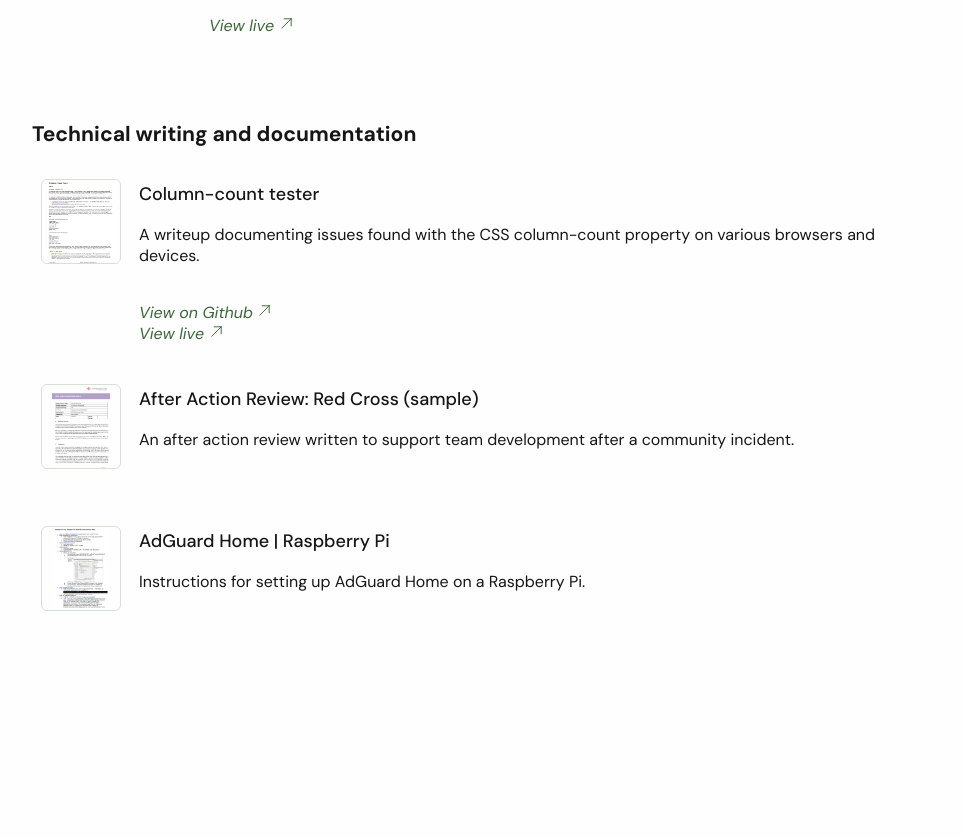
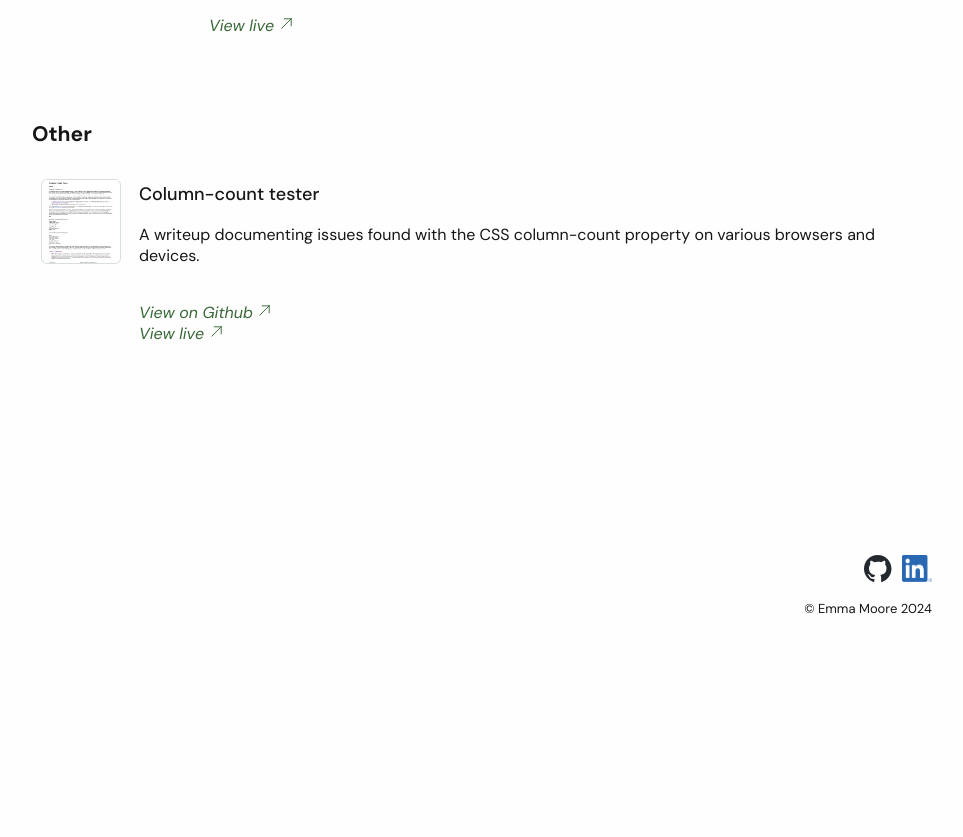
Before and after one commit to emoore29/My-Portfolio, a Next.js app: page / in a window 1280 px wide. Shown: the part 580-1417 px from the top of the page, without its empty margins (158-1121 px from the left). After the commit the page ends 1269 px from the top, so only its background shows below. Built offline with nearby package versions, Linux system fonts and the light colour scheme; a web font is replaced by a local one.

Commit message:
update projects

```diff
--- a/pages/index.js
+++ b/pages/index.js
@@ -53,28 +53,28 @@ export default function Home() {
         "A writeup documenting issues found with the CSS column-count property on various browsers and devices.",
       src: "column-count-screenshot.png",
     },
-    {
-      id: "redcrossreport",
-      github: null,
-      live: null,
-      title: "After Action Review: Red Cross (sample)",
-      tech: null,
-      alt: "Screenshot of report.",
-      description:
-        "An after action review written to support team development after a community incident.",
-      src: "aar-screenshot.png",
-    },
-    {
-      id: "adguardhome",
-      github: null,
-      live: null,
-      title: "AdGuard Home | Raspberry Pi",
-      tech: null,
-      alt: "Screenshot of documentation.",
-      description:
-        "Instructions for setting up AdGuard Home on a Raspberry Pi.",
-      src: "rasbpi-screenshot.png",
-    },
+    // {
+    //   id: "redcrossreport",
+    //   github: null,
+    //   live: null,
+    //   title: "After Action Review: Red Cross (sample)",
+    //   tech: null,
+    //   alt: "Screenshot of report.",
+    //   description:
+    //     "An after action review written to support team development after a community incident.",
+    //   src: "aar-screenshot.png",
+    // },
+    // {
+    //   id: "adguardhome",
+    //   github: null,
+    //   live: null,
+    //   title: "AdGuard Home | Raspberry Pi",
+    //   tech: null,
+    //   alt: "Screenshot of documentation.",
+    //   description:
+    //     "Instructions for setting up AdGuard Home on a Raspberry Pi.",
+    //   src: "rasbpi-screenshot.png",
+    // },
   ];
 
   return (
@@ -132,7 +132,7 @@ export default function Home() {
         </ul>
       </section>
       <section className={styles.portfolioContainer}>
-        <h3>Technical writing and documentation</h3>
+        <h3>Other</h3>
         <ul className={styles.portfolioItems}>
           {docsLinks.map((project) => (
             <li
```
